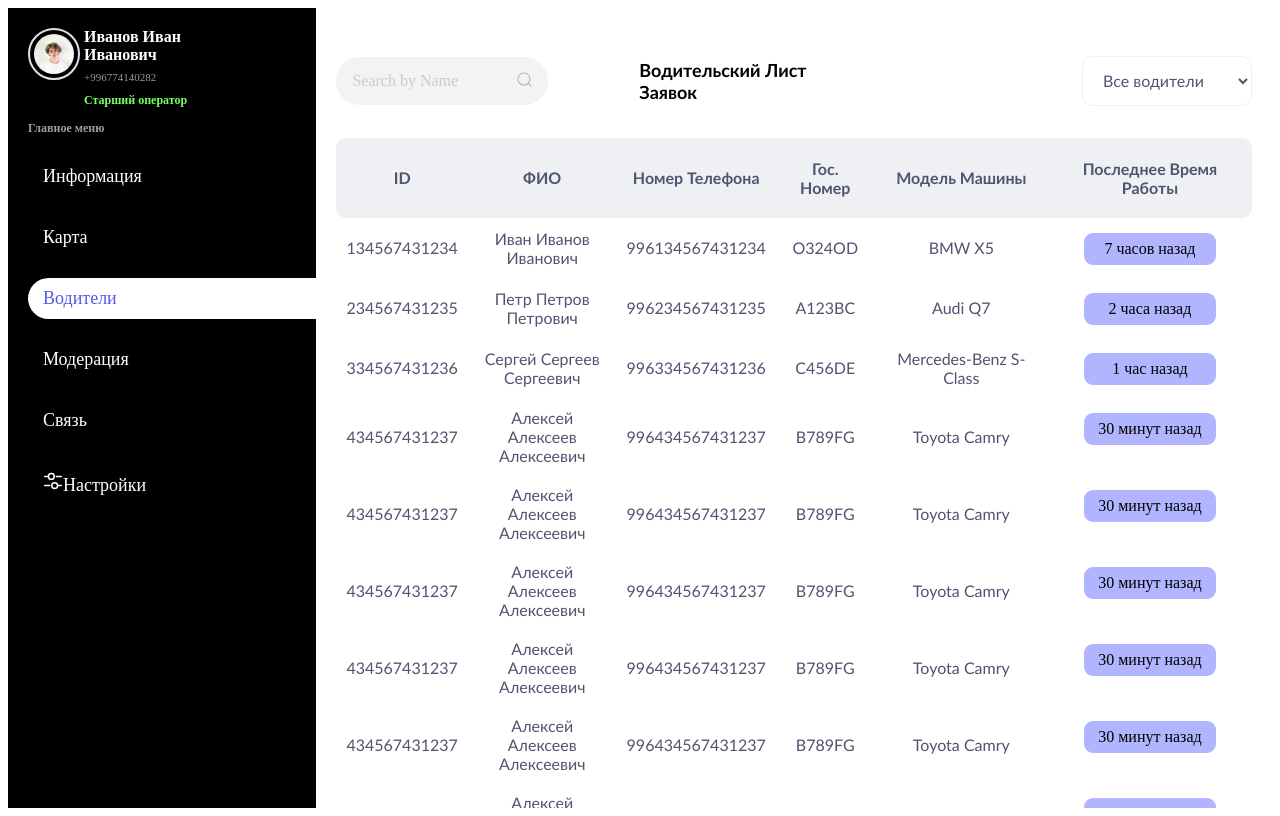
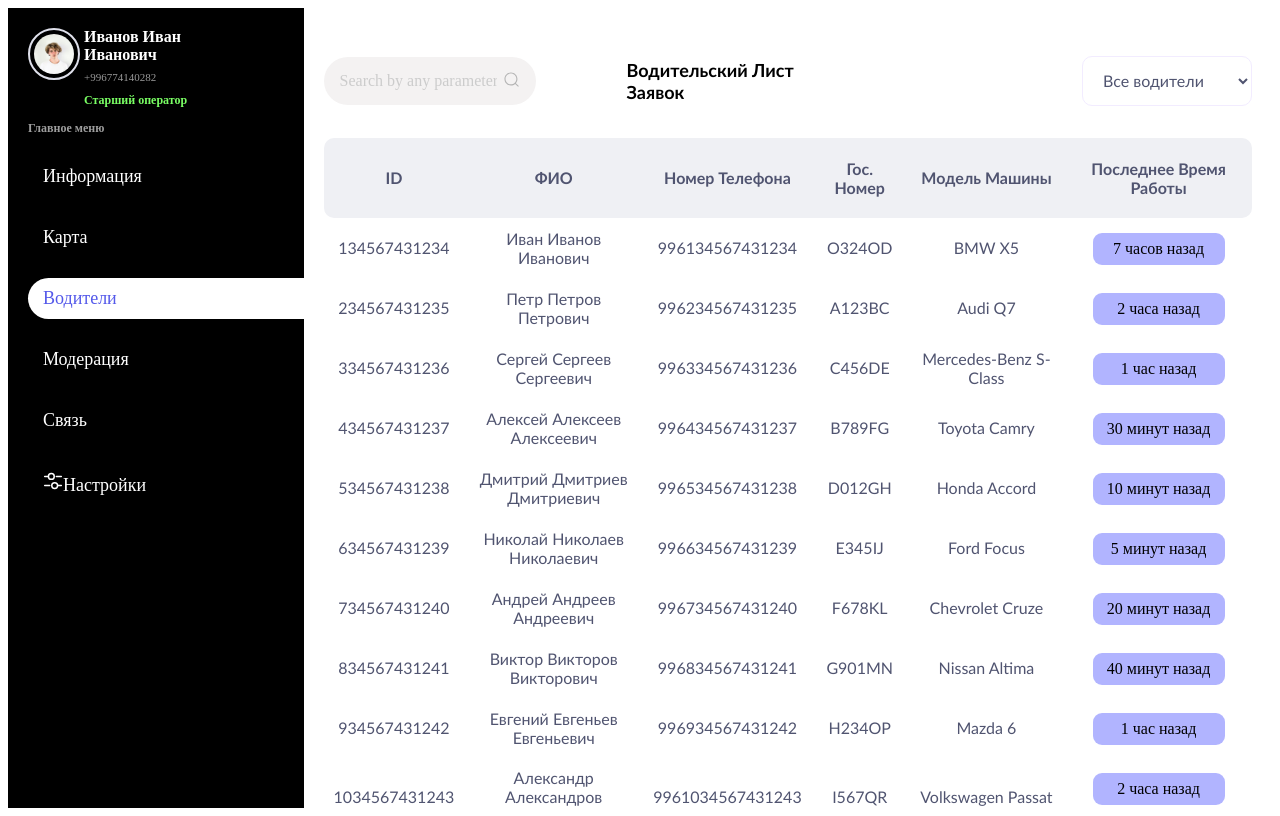
Before and after one commit to TIMMUZY/visionTaxi, a React (Create React App) app: page /driver in a window 1280 px wide. Built offline with nearby package versions, Linux system fonts and the light colour scheme.

Commit message:
Search Filter

```diff
--- a/src/pages/Modarate/Modarate.jsx
+++ b/src/pages/Modarate/Modarate.jsx
@@ -1,10 +1,12 @@
 import React, { useState } from 'react';
-import classes from "./Modarate.module.scss"
+import classes from "./Modarate.module.scss";
 import { Pagination } from 'antd';
-import drivers from "./Moderation.json"
+import drivers from "./Moderation.json";
+import Search from "../driver-list/icons/Search";
 
 const Moderate = () => {
     const [current, setCurrent] = useState(1);
+    const [searchTerm, setSearchTerm] = useState('');
     const pageSize = 12;
 
     const onChange = (page) => {
@@ -12,33 +14,47 @@ const Moderate = () => {
         setCurrent(page);
     };
 
+    const handleSearch = (event) => {
+        setSearchTerm(event.target.value);
+    };
+
+    const filteredDrivers = drivers.filter(driver =>
+        driver.id.toLowerCase().includes(searchTerm.toLowerCase()) ||
+        driver.name.toLowerCase().includes(searchTerm.toLowerCase()) ||
+        driver.patronymic.toLowerCase().includes(searchTerm.toLowerCase()) ||
+        driver.phone.toLowerCase().includes(searchTerm.toLowerCase()) ||
+        driver.carNumber.toLowerCase().includes(searchTerm.toLowerCase()) ||
+        driver.carModel.toLowerCase().includes(searchTerm.toLowerCase())
+    );
+
     const startIndex = (current - 1) * pageSize;
     const endIndex = startIndex + pageSize;
-    const currentDrivers = drivers.slice(startIndex, endIndex);
+    const currentDrivers = filteredDrivers.slice(startIndex, endIndex);
+
     return (
         <div>
             <div>
                 <ul className={classes.regist}>
                     <li className={classes.searchWrapper}>
                         <div className={classes.search}>
-                            <input type="text" className={classes.searchInput} placeholder="Поиск по имени или ID" />
+                            <input
+                                type="text"
+                                className={classes.searchInput}
+                                placeholder="Поиск по имени, ID, телефону, гос. номеру или модели машины"
+                                value={searchTerm}
+                                onChange={handleSearch}
+                            />
                             <button className={classes.searchButton}>
-                                <svg className={classes.searchIcon} aria-hidden="true" viewBox="0 0 24 24">
-                                    <g>
-                                        <path d="M21.53 20.47l-3.66-3.66C19.195 15.24 20 13.214 20 11c0-4.97-4.03-9-9-9s-9 4.03-9 9 4.03 9 9 9c2.215 0 4.24-.804 5.808-2.13l3.66 3.66c.147.146.34.22.53.22s.385-.073.53-.22c.295-.293.295-.767.002-1.06zM3.5 11c0-4.135 3.365-7.5 7.5-7.5s7.5 3.365 7.5 7.5-3.365 7.5-7.5 7.5-7.5-3.365-7.5-7.5z"></path>
-                                    </g>
-                                </svg>
+                                <Search />
                             </button>
                         </div>
                     </li>
-
                     <li>
                         <h2 className={classes.title}>Список Админов</h2>
                     </li>
                     <li>
                         <h2 className={classes.title}>Список Клиентов</h2>
                     </li>
-
                     <li>
                         <label className={classes.selectWrapper}>
                             <select className={classes.boxTitle}>
@@ -91,24 +107,23 @@ const Moderate = () => {
             </div>
             <div>
                 <div className={classes.users}>
-
                     <div className={classes.online}>
-                        <h3>Всего:users:99</h3>
+                        <h3>Всего: users: {drivers.length}</h3>
                     </div>
                     <div className={classes.online}>
-                        <h3>Активных:drivers:9</h3>
+                        <h3>Активных: drivers: 9</h3>
                     </div>
                     <Pagination
                         className={classes.Paginate}
                         current={current}
                         onChange={onChange}
                         pageSize={pageSize}
-                        total={drivers.length}
+                        total={filteredDrivers.length}
                     />
                 </div>
             </div>
         </div>
-    )
+    );
 }
 
-export default Moderate
+export default Moderate;
--- /dev/null
+++ b/src/pages/Modarate/icons/Search.jsx
@@ -0,0 +1,13 @@
+import classes from '../DriverList.module.scss';
+
+const Search = () => {
+  return (
+    <svg className={classes.searchIcon} aria-hidden='true' viewBox='0 0 24 24'>
+      <g>
+        <path d='M21.53 20.47l-3.66-3.66C19.195 15.24 20 13.214 20 11c0-4.97-4.03-9-9-9s-9 4.03-9 9 4.03 9 9 9c2.215 0 4.24-.804 5.808-2.13l3.66 3.66c.147.146.34.22.53.22s.385-.073.53-.22c.295-.293.295-.767.002-1.06zM3.5 11c0-4.135 3.365-7.5 7.5-7.5s7.5 3.365 7.5 7.5-3.365 7.5-7.5 7.5-7.5-3.365-7.5-7.5z'></path>
+      </g>
+    </svg>
+  )
+}
+
+export default Search
--- a/src/pages/driver-list/DriverList.jsx
+++ b/src/pages/driver-list/DriverList.jsx
@@ -2,9 +2,11 @@ import React, { useState } from 'react'
 import classes from './DriverList.module.scss'
 import { Pagination } from 'antd'
 import drivers from './driver.json'
+import Search from './icons/Search'
 
 const DriverList = () => {
   const [current, setCurrent] = useState(1)
+  const [searchTerm, setSearchTerm] = useState('')
   const pageSize = 12
 
   const onChange = (page) => {
@@ -12,9 +14,22 @@ const DriverList = () => {
     setCurrent(page)
   }
 
+  const handleSearch = (event) => {
+    setSearchTerm(event.target.value)
+  }
+
+  const filteredDrivers = drivers.filter(driver =>
+    driver.id.toLowerCase().includes(searchTerm.toLowerCase()) ||
+    driver.name.toLowerCase().includes(searchTerm.toLowerCase()) ||
+    driver.patronymic.toLowerCase().includes(searchTerm.toLowerCase()) ||
+    driver.phone.toLowerCase().includes(searchTerm.toLowerCase()) ||
+    driver.carNumber.toLowerCase().includes(searchTerm.toLowerCase()) ||
+    driver.carModel.toLowerCase().includes(searchTerm.toLowerCase())
+  )
+
   const startIndex = (current - 1) * pageSize
   const endIndex = startIndex + pageSize
-  const currentDrivers = drivers.slice(startIndex, endIndex)
+  const currentDrivers = filteredDrivers.slice(startIndex, endIndex)
 
   return (
     <div>
@@ -22,20 +37,21 @@ const DriverList = () => {
         <ul className={classes.regist}>
           <li className={classes.searchWrapper}>
             <div className={classes.search}>
-              <input type='text' className={classes.searchInput} placeholder='Search by Name' />
+              <input
+                type='text'
+                className={classes.searchInput}
+                placeholder='Search by any parameter'
+                value={searchTerm}
+                onChange={handleSearch}
+              />
               <button className={classes.searchButton}>
-                <svg className={classes.searchIcon} aria-hidden='true' viewBox='0 0 24 24'>
-                  <g>
-                    <path d='M21.53 20.47l-3.66-3.66C19.195 15.24 20 13.214 20 11c0-4.97-4.03-9-9-9s-9 4.03-9 9 4.03 9 9 9c2.215 0 4.24-.804 5.808-2.13l3.66 3.66c.147.146.34.22.53.22s.385-.073.53-.22c.295-.293.295-.767.002-1.06zM3.5 11c0-4.135 3.365-7.5 7.5-7.5s7.5 3.365 7.5 7.5-3.365 7.5-7.5 7.5-7.5-3.365-7.5-7.5z'></path>
-                  </g>
-                </svg>
+                <Search />
               </button>
             </div>
           </li>
           <li>
             <h2 className={classes.title}>Водительский Лист Заявок</h2>
           </li>
-
           <li>
             <label className={classes.selectWrapper}>
               <select className={classes.boxTitle}>
@@ -86,19 +102,18 @@ const DriverList = () => {
       </div>
       <div>
         <div className={classes.users}>
-
           <div className={classes.online}>
-            <h3>Всего:users:99</h3>
+            <h3>Всего: users: {drivers.length}</h3>
           </div>
           <div className={classes.online}>
-            <h3>Активных:drivers:9</h3>
+            <h3>Активных: drivers: 9</h3>
           </div>
           <Pagination
             className={classes.Paginate}
             current={current}
             onChange={onChange}
             pageSize={pageSize}
-        total={drivers.length}
+            total={filteredDrivers.length}
           />
         </div>
       </div>
--- a/src/pages/driver-list/DriverList.module.scss
+++ b/src/pages/driver-list/DriverList.module.scss
@@ -12,18 +12,18 @@
 
 .boxTitle {
   font-size: 20px;
-  border-radius: 10px; /* Радиус углов */
-  width: 170px; /* Ширина */
-  height: 50px; /* Высота */
-  font-family: 'Gill Sans', 'Gill Sans MT', Calibri, 'Trebuchet MS', sans-serif; /* Шрифт */
-  margin-left: 150px; /* Отступ слева */
-  background-color: #ffffff; /* Цвет фона */
-  border: 1px solid #f2ecff; /* Цвет рамки */
-  color: #505470; /* Цвет текста */
-  padding: 0 1rem; /* Отступы внутри элемента */
-  font-size: 1rem; /* Размер шрифта */
-  cursor: pointer; /* Курсор при наведении */
-  transition: all ease-in-out 0.3s; /* Переход для плавного изменения */
+  border-radius: 10px;
+  width: 170px;
+  height: 50px;
+  font-family: 'Gill Sans', 'Gill Sans MT', Calibri, 'Trebuchet MS', sans-serif;
+  margin-left: 150px;
+  background-color: #ffffff;
+  border: 1px solid #f2ecff;
+  color: #505470;
+  padding: 0 1rem;
+  font-size: 1rem;
+  cursor: pointer;
+  transition: all ease-in-out 0.3s;
 }
 
 .tableWrapper {
@@ -32,8 +32,8 @@
 
 .table {
   width: 100%;
-  border-collapse: separate; /* Use separate border model */
-  border-spacing: 0; /* No extra spacing between cells */
+  border-collapse: separate;
+  border-spacing: 0;
 }
 
 .headerTr {
@@ -108,8 +108,8 @@
   color: #646464;
   padding: 0.7rem 1rem;
   border-radius: 30px;
-  width: 180px; /* Ширина из вашего стиля */
-  height: 25px; /* Высота из вашего стиля */
+  width: 180px;
+  height: 25px;
   transition: all ease-in-out 0.5s;
   margin-right: -2.4rem;
 }
--- a/src/pages/driver-list/driver.json
+++ b/src/pages/driver-list/driver.json
@@ -6,7 +6,7 @@
     "phone": "996134567431234",
     "carNumber": "O324OD",
     "carModel": "BMW X5",
-    "cause": "Неодыкватность",
+    "cause": "Неадекватность",
     "lastActive": "7 часов назад"
   },
   {
@@ -16,7 +16,7 @@
     "phone": "996234567431235",
     "carNumber": "A123BC",
     "carModel": "Audi Q7",
-    "cause": "Неодыкватность",
+    "cause": "Неадекватность",
     "lastActive": "2 часа назад"
   },
   {
@@ -26,7 +26,7 @@
     "phone": "996334567431236",
     "carNumber": "C456DE",
     "carModel": "Mercedes-Benz S-Class",
-    "cause": "Неодыкватность",
+    "cause": "Неадекватность",
     "lastActive": "1 час назад"
   },
   {
@@ -36,97 +36,7 @@
     "phone": "996434567431237",
     "carNumber": "B789FG",
     "carModel": "Toyota Camry",
-    "cause": "Неодыкватность",
-    "lastActive": "30 минут назад"
-  },
-  {
-    "id": "434567431237",
-    "name": "Алексей Алексеев",
-    "patronymic": "Алексеевич",
-    "phone": "996434567431237",
-    "carNumber": "B789FG",
-    "carModel": "Toyota Camry",
-    "cause": "Неодыкватность",
-    "lastActive": "30 минут назад"
-  },
-  {
-    "id": "434567431237",
-    "name": "Алексей Алексеев",
-    "patronymic": "Алексеевич",
-    "phone": "996434567431237",
-    "carNumber": "B789FG",
-    "carModel": "Toyota Camry",
-    "cause": "Неодыкватность",
-    "lastActive": "30 минут назад"
-  },
-  {
-    "id": "434567431237",
-    "name": "Алексей Алексеев",
-    "patronymic": "Алексеевич",
-    "phone": "996434567431237",
-    "carNumber": "B789FG",
-    "carModel": "Toyota Camry",
-    "cause": "Неодыкватность",
-    "lastActive": "30 минут назад"
-  },
-  {
-    "id": "434567431237",
-    "name": "Алексей Алексеев",
-    "patronymic": "Алексеевич",
-    "phone": "996434567431237",
-    "carNumber": "B789FG",
-    "carModel": "Toyota Camry",
-    "cause": "Неодыкватность",
-    "lastActive": "30 минут назад"
-  },
-  {
-    "id": "434567431237",
-    "name": "Алексей Алексеев",
-    "patronymic": "Алексеевич",
-    "phone": "996434567431237",
-    "carNumber": "B789FG",
-    "carModel": "Toyota Camry",
-    "cause": "Неодыкватность",
-    "lastActive": "30 минут назад"
-  },
-  {
-    "id": "434567431237",
-    "name": "Алексей Алексеев",
-    "patronymic": "Алексеевич",
-    "phone": "996434567431237",
-    "carNumber": "B789FG",
-    "carModel": "Toyota Camry",
-    "cause": "Неодыкватность",
-    "lastActive": "30 минут назад"
-  },
-  {
-    "id": "434567431237",
-    "name": "Алексей Алексеев",
-    "patronymic": "Алексеевич",
-    "phone": "996434567431237",
-    "carNumber": "B789FG",
-    "carModel": "Toyota Camry",
-    "cause": "Неодыкватность",
-    "lastActive": "30 минут назад"
-  },
-  {
-    "id": "434567431237",
-    "name": "Алексей Алексеев",
-    "patronymic": "Алексеевич",
-    "phone": "996434567431237",
-    "carNumber": "B789FG",
-    "carModel": "Toyota Camry",
-    "cause": "Неодыкватность",
-    "lastActive": "30 минут назад"
-  },
-  {
-    "id": "434567431237",
-    "name": "Алексей Алексеев",
-    "patronymic": "Алексеевич",
-    "phone": "996434567431237",
-    "carNumber": "B789FG",
-    "carModel": "Toyota Camry",
-    "cause": "Неодыкватность",
+    "cause": "Неадекватность",
     "lastActive": "30 минут назад"
   },
   {
@@ -136,7 +46,107 @@
     "phone": "996534567431238",
     "carNumber": "D012GH",
     "carModel": "Honda Accord",
-    "cause": "Неодыкватность",
+    "cause": "Неадекватность",
     "lastActive": "10 минут назад"
+  },
+  {
+    "id": "634567431239",
+    "name": "Николай Николаев",
+    "patronymic": "Николаевич",
+    "phone": "996634567431239",
+    "carNumber": "E345IJ",
+    "carModel": "Ford Focus",
+    "cause": "Неадекватность",
+    "lastActive": "5 минут назад"
+  },
+  {
+    "id": "734567431240",
+    "name": "Андрей Андреев",
+    "patronymic": "Андреевич",
+    "phone": "996734567431240",
+    "carNumber": "F678KL",
+    "carModel": "Chevrolet Cruze",
+    "cause": "Неадекватность",
+    "lastActive": "20 минут назад"
+  },
+  {
+    "id": "834567431241",
+    "name": "Виктор Викторов",
+    "patronymic": "Викторович",
+    "phone": "996834567431241",
+    "carNumber": "G901MN",
+    "carModel": "Nissan Altima",
+    "cause": "Неадекватность",
+    "lastActive": "40 минут назад"
+  },
+  {
+    "id": "934567431242",
+    "name": "Евгений Евгеньев",
+    "patronymic": "Евгеньевич",
+    "phone": "996934567431242",
+    "carNumber": "H234OP",
+    "carModel": "Mazda 6",
+    "cause": "Неадекватность",
+    "lastActive": "1 час назад"
+  },
+  {
+    "id": "1034567431243",
+    "name": "Александр Александров",
+    "patronymic": "Александрович",
+    "phone": "9961034567431243",
+    "carNumber": "I567QR",
+    "carModel": "Volkswagen Passat",
+    "cause": "Неадекватность",
+    "lastActive": "2 часа назад"
+  },
+  {
+    "id": "1134567431244",
+    "name": "Михаил Михайлов",
+    "patronymic": "Михайлович",
+    "phone": "9961134567431244",
+    "carNumber": "J890ST",
+    "carModel": "Hyundai Sonata",
+    "cause": "Неадекватность",
+    "lastActive": "3 часа назад"
+  },
+  {
+    "id": "1234567431245",
+    "name": "Владимир Владимиров",
+    "patronymic": "Владимирович",
+    "phone": "9961234567431245",
+    "carNumber": "K123UV",
+    "carModel": "Kia Optima",
+    "cause": "Неадекватность",
+    "lastActive": "4 часа назад"
+  },
+  {
+    "id": "1334567431246",
+    "name": "Григорий Григорьев",
+    "patronymic": "Григорьевич",
+    "phone": "9961334567431246",
+    "carNumber": "L456WX",
+    "carModel": "Skoda Octavia",
+    "cause": "Неадекватность",
+    "lastActive": "5 часов назад"
+  },
+  {
+    "id": "1434567431247",
+    "name": "Юрий Юрьев",
+    "patronymic": "Юрьевич",
+    "phone": "9961434567431247",
+    "carNumber": "M789YZ",
+    "carModel": "Subaru Outback",
+    "cause": "Неадекватность",
+    "lastActive": "6 часов назад"
+  },
+  {
+    "id": "1534567431248",
+    "name": "Антон Антонов",
+    "patronymic": "Антонович",
+    "phone": "9961534567431248",
+    "carNumber": "N012AB",
+    "carModel": "Lexus RX",
+    "cause": "Неадекватность",
+    "lastActive": "8 часов назад"
   }
 ]
```
Lines whose indentation alone changed are shown as unchanged.
